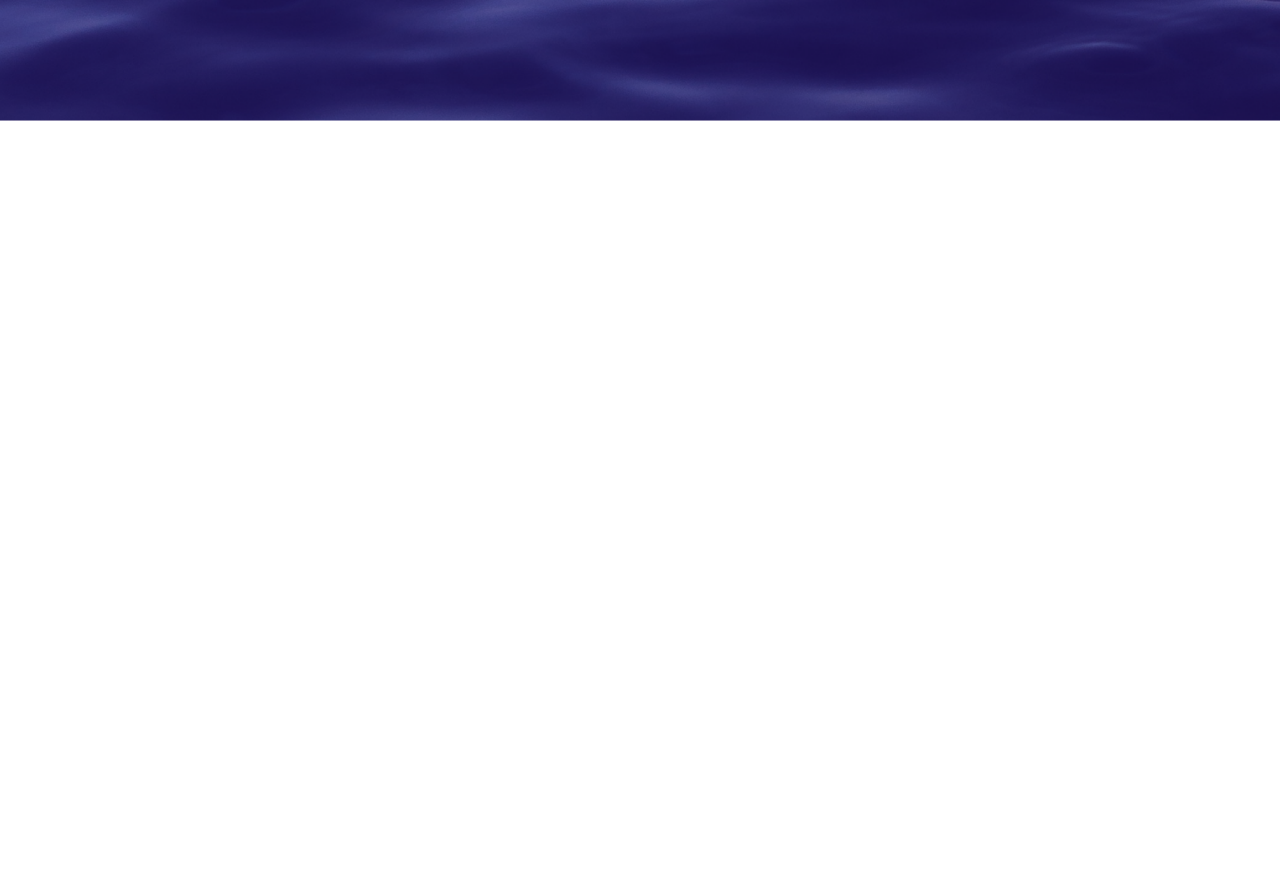
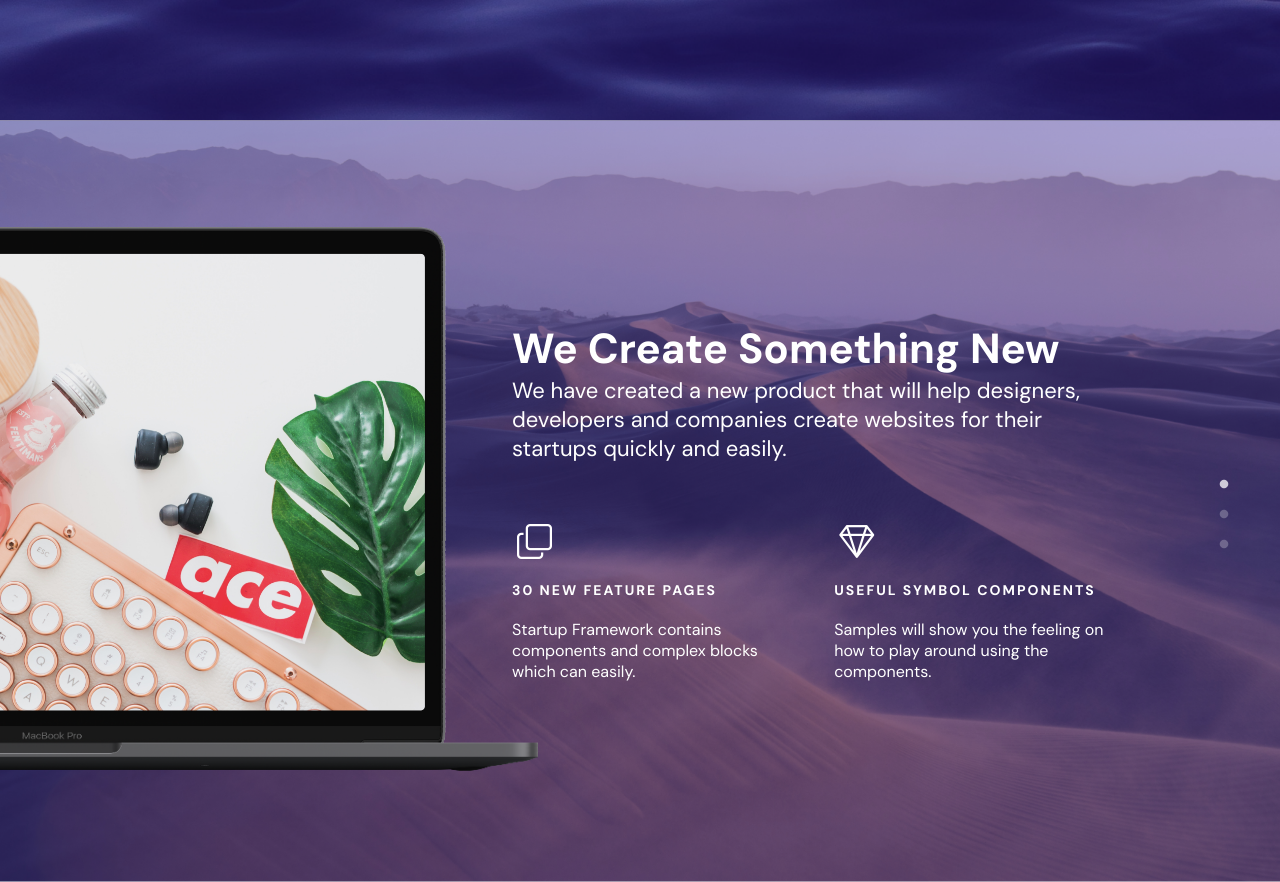
Before and after one commit to ArnoSahakyan/startup, a React (Vite) app: page / in a window 1280 px wide. Shown: the part 1269-2151 px from the top of the page. Before the commit the page ends 1390 px from the top, so only its background shows below. Built offline with nearby package versions, Linux system fonts and the light colour scheme.

Commit message:
features done, maybe needs fixes later

```diff
--- a/index.html
+++ b/index.html
@@ -9,9 +9,12 @@
     href="https://cdnjs.cloudflare.com/ajax/libs/slick-carousel/1.6.0/slick.min.css" />
   <link rel="stylesheet" type="text/css"
     href="https://cdnjs.cloudflare.com/ajax/libs/slick-carousel/1.6.0/slick-theme.min.css" />
-    <link rel="preconnect" href="https://fonts.googleapis.com">
-<link rel="preconnect" href="https://fonts.gstatic.com" crossorigin>
-<link href="https://fonts.googleapis.com/css2?family=DM+Sans:ital,opsz,wght@0,9..40,100..1000;1,9..40,100..1000&display=swap" rel="stylesheet">
+  <link rel="preconnect" href="https://fonts.googleapis.com">
+  <link rel="preconnect" href="https://fonts.gstatic.com" crossorigin>
+  <link
+    href="https://fonts.googleapis.com/css2?family=DM+Sans:ital,opsz,wght@0,9..40,100..1000;1,9..40,100..1000&display=swap"
+    rel="stylesheet">
+  <link rel="stylesheet" href="https://cdn.jsdelivr.net/npm/bootstrap-icons@1.11.3/font/bootstrap-icons.min.css">
   <meta name="viewport" content="width=device-width, initial-scale=1.0" />
   <title>Vite + React</title>
 </head>
--- a/src/App.jsx
+++ b/src/App.jsx
@@ -1,12 +1,14 @@
 import './App.scss'
 import Info from './components/Info/Info'
 import Header from './components/Header/Header'
+import Features from './components/Features/Features'
 
 function App() {
   return (
     <div className="App">
       <Header />
       <Info />
+      <Features />
     </div>
   )
 }
--- /dev/null
+++ b/src/components/Features/Features.jsx
@@ -0,0 +1,80 @@
+import Slider from "react-slick";
+import './Features.scss'
+
+export default function Features() {
+
+  const features = [
+    {
+      id: 1,
+      title: 'We Create Something New',
+      content: 'We have created a new product that will help designers, developers and companies create websites for their startups quickly and easily.',
+      copy_title: '30 New feature pages',
+      copy_content: 'Startup Framework contains components and complex blocks which can easily.',
+      diamond_title: 'Useful Symbol Components',
+      diamond_content: 'Samples will show you the feeling on how to play around using the components.'
+    },
+    {
+      id: 2,
+      title: 'We Drive Innovation',
+      content: 'Embrace innovation with our latest product designed to revolutionize the way designers, developers, and companies approach website creation.',
+      copy_title: '20 Dynamic Feature Pages',
+      copy_content: 'Explore our extensive library of feature pages designed to meet the diverse needs of startups. ',
+      diamond_title: 'Unlock the Power of Symbols',
+      diamond_content: 'Discover the versatility of our symbol components, carefully crafted to elevate your website design. '
+    },
+    {
+      id: 3,
+      title: 'Efficiency Redefined',
+      content: 'Say goodbye to tedious website development processes. Spend less time coding and more time realizing your ideas.',
+      copy_title: 'Versatile Components and Blocks',
+      copy_content: 'Dive into a treasure trove of components and complex blocks within the Startup Framework.',
+      diamond_title: 'Seamless Integration, Seamless Experience',
+      diamond_content: 'Seamlessly integrate symbol components into your website design and witness the magic unfold. '
+    },
+  ]
+
+  const settings = {
+    dots: true,
+    infinite: true,
+    arrows: false,
+    slidesToShow: 1,
+    slidesToScroll: 1,
+    vertical: false,
+    verticalSwiping: false,
+    swipeToSlide: true,
+  };
+
+  return (
+    <div className='FeaturesBG'>
+
+      <div className="container Features">
+
+        <div className="Features__img">
+          <img src="/features-laptop-big.png" alt="laptop" />
+        </div>
+
+        <Slider {...settings}>
+          {
+            features.map(feature => {
+              return <div key={feature.id} className="Slide">
+                <div className="Slide__top">
+                  <h3>{feature.title}</h3>
+                  <p>{feature.content}</p>
+                </div>
+                <div className="Slide__left">
+                  <h4>{feature.copy_title}</h4>
+                  <p>{feature.copy_content}</p>
+                </div>
+                <div className="Slide__right">
+                  <h4>{feature.diamond_title}</h4>
+                  <p>{feature.diamond_content}</p>
+                </div>
+              </div>
+            })
+          }
+        </Slider>
+
+      </div>
+    </div>
+  )
+}
--- /dev/null
+++ b/src/components/Features/Features.scss
@@ -0,0 +1,130 @@
+@use '../../assets/webColors.scss' as *;
+
+.FeaturesBG {
+  background-image: url('/features-bg.png');
+  background-size: cover;
+  background-repeat: no-repeat;
+  background-position: center;
+  overflow: hidden;
+
+  .Features {
+    font-family: "DM Sans", sans-serif;
+    padding: 200px 0;
+    color: $white;
+    display: flex;
+    justify-content: space-between;
+    align-items: center;
+    position: relative;
+
+    &__img {
+
+      width: 1000px;
+      position: absolute;
+      left: -35%;
+
+      img {
+        width: 1000px;
+      }
+    }
+
+
+    .slick-slider {
+      .slick-dots {
+        top: 0;
+        right: -150px;
+        transform: rotate(90deg);
+
+        li {
+          button {
+            &::before {
+              color: $white;
+              font-size: 10px;
+            }
+          }
+        }
+      }
+
+      .slick-list {
+        height: 150%;
+      }
+
+      width: 60%;
+      margin-left: auto;
+
+      .Slide {
+        width: 80% !important;
+        display: grid !important;
+        row-gap: 60px;
+        column-gap: 30px;
+        grid-template-columns: 1fr 1fr;
+
+        &__top {
+          grid-column: 2 span;
+
+          h3 {
+            font-size: 42px;
+          }
+
+          p {
+            font-size: 22px;
+          }
+        }
+
+        &__left {
+          display: flex;
+          flex-direction: column;
+          gap: 20px;
+
+          &::before {
+            font-family: 'Bootstrap-icons';
+            content: '\F759';
+            font-size: 35px;
+            padding-left: 5px;
+          }
+
+
+          h4 {
+            font-size: 14px;
+            text-transform: uppercase;
+            letter-spacing: 2px;
+          }
+
+          p {
+            font-size: 16px;
+          }
+        }
+
+        &__right {
+          display: flex;
+          flex-direction: column;
+          gap: 20px;
+
+          &::before {
+            font-family: 'Bootstrap-icons';
+            content: '\F3E6';
+            padding-left: 5px;
+            font-size: 35px;
+          }
+
+          h4 {
+            font-size: 14px;
+            text-transform: uppercase;
+            letter-spacing: 2px;
+          }
+
+          p {
+            font-size: 16px;
+          }
+        }
+
+
+
+      }
+
+
+
+    }
+
+
+  }
+}
```
Also changed, not shown: public/features-laptop-big.png (added).
